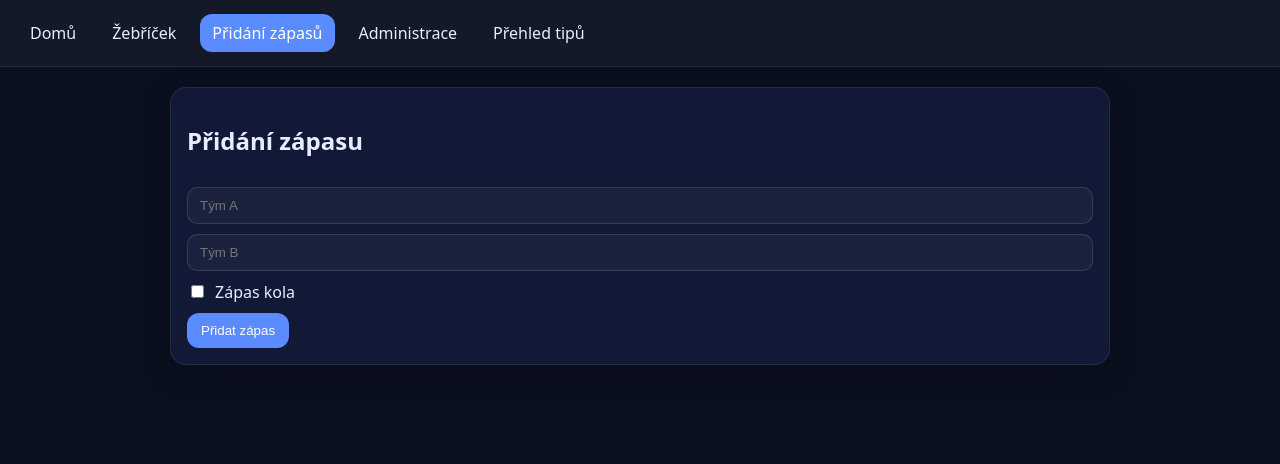
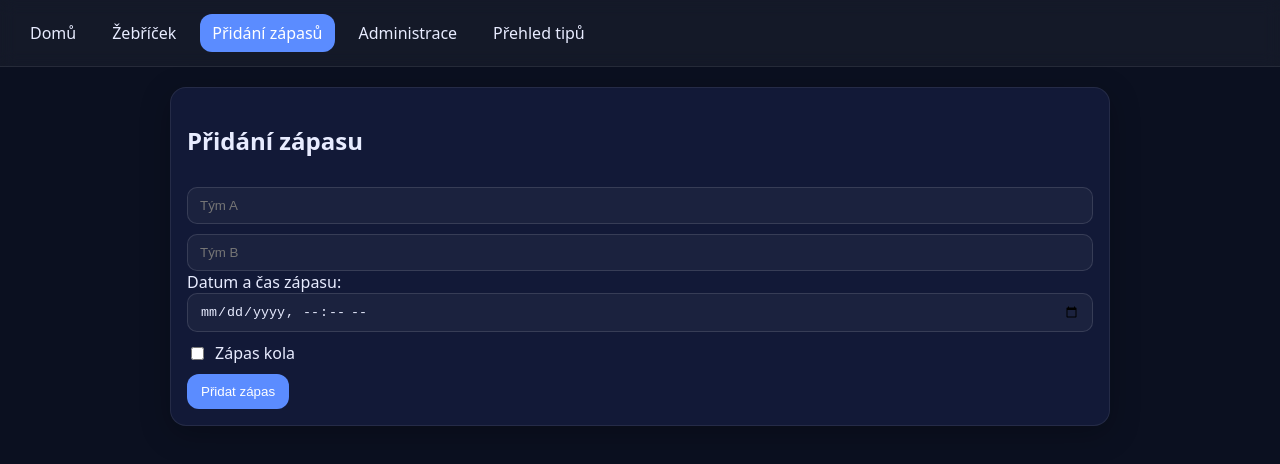
Before and after one commit to Brejchys79/tipovkaska, a React (Vite) app: page /add in a window 1280 px wide. Shown: the top 464 px of the page. Built offline with nearby package versions, Linux system fonts and the light colour scheme.

Commit message:
Update AddMatch.jsx

```diff
--- a/src/pages/AddMatch.jsx
+++ b/src/pages/AddMatch.jsx
@@ -5,12 +5,13 @@ import { collection, addDoc, serverTimestamp } from 'firebase/firestore'
 export default function AddMatch() {
   const [teamA, setTeamA] = useState('')
   const [teamB, setTeamB] = useState('')
+  const [matchDateTime, setMatchDateTime] = useState('') // nový state
   const [isSpecial, setIsSpecial] = useState(false)
   const [loading, setLoading] = useState(false)
 
   const add = async () => {
-    if (!teamA.trim() || !teamB.trim()) {
-      alert('Vyplň oba týmy.')
+    if (!teamA.trim() || !teamB.trim() || !matchDateTime) {
+      alert('Vyplň oba týmy a datum zápasu.')
       return
     }
 
@@ -19,18 +20,20 @@ export default function AddMatch() {
       const docRef = await addDoc(collection(db, 'matches'), {
         teamA: teamA.trim(),
         teamB: teamB.trim(),
+        matchDateTime, // uložení do DB
         isSpecial,
         result: null,
         scorer: null,
-        createdAt: serverTimestamp()
+        createdAt: serverTimestamp(),
+        evaluated: false
       })
 
-      // alert teprve po úspěšném uložení
       alert(`Zápas přidán! ID: ${docRef.id}`)
 
-      // vyčistit inputy
+      // reset formuláře
       setTeamA('')
       setTeamB('')
+      setMatchDateTime('')
       setIsSpecial(false)
     } catch (err) {
       console.error('Chyba při přidávání zápasu:', err)
@@ -58,6 +61,18 @@ export default function AddMatch() {
         onChange={e => setTeamB(e.target.value)}
         disabled={loading}
       />
+
+      <label>
+        Datum a čas zápasu:
+        <input
+          type="datetime-local"
+          className="input"
+          value={matchDateTime}
+          onChange={e => setMatchDateTime(e.target.value)}
+          disabled={loading}
+        />
+      </label>
+
       <label className="row">
         <input
           type="checkbox"
```
